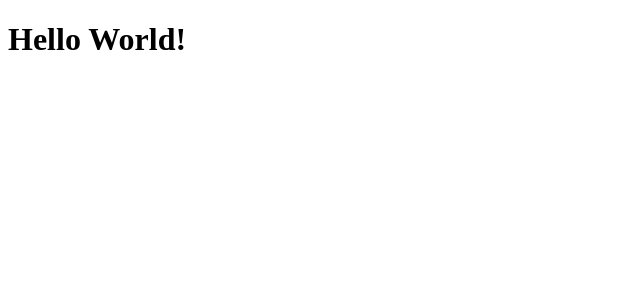
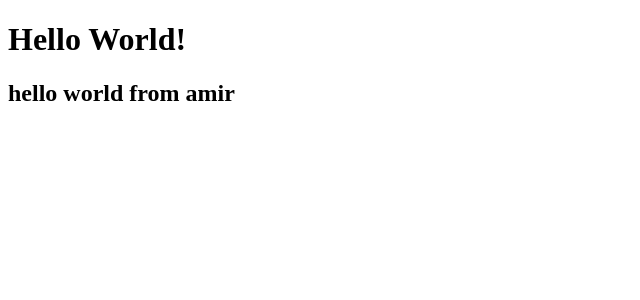
Before and after one commit to SE-Department-Projects/SE2_front, an Angular app: page / in a window 1280 px wide. Shown: the top 300 px of the page, without its empty margins (0-640 px from the left). Built offline with nearby package versions, Linux system fonts and the light colour scheme.

Commit message:
update 1

```diff
--- a/src/app/app.component.html
+++ b/src/app/app.component.html
@@ -1 +1,2 @@
 <h1>Hello World!</h1>
+<h2>hello world from amir</h2>
```
